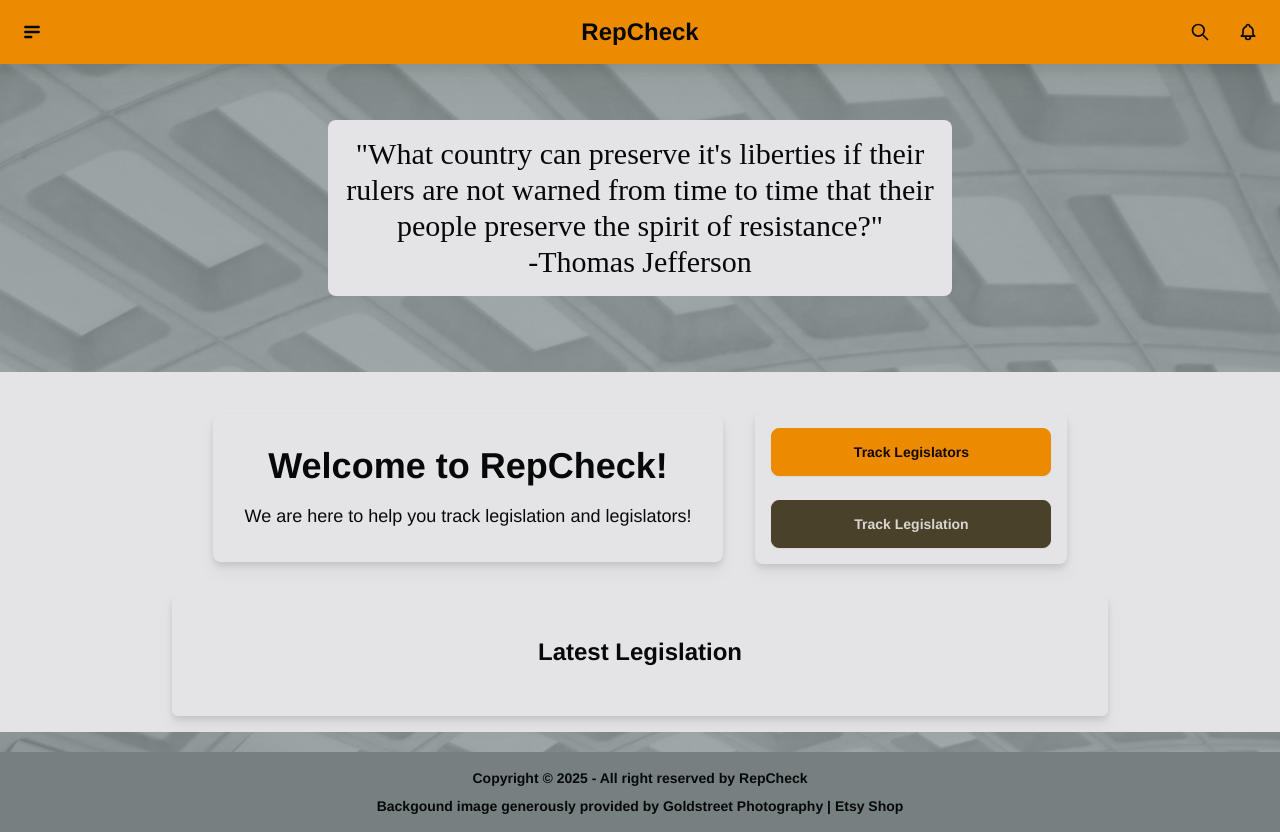
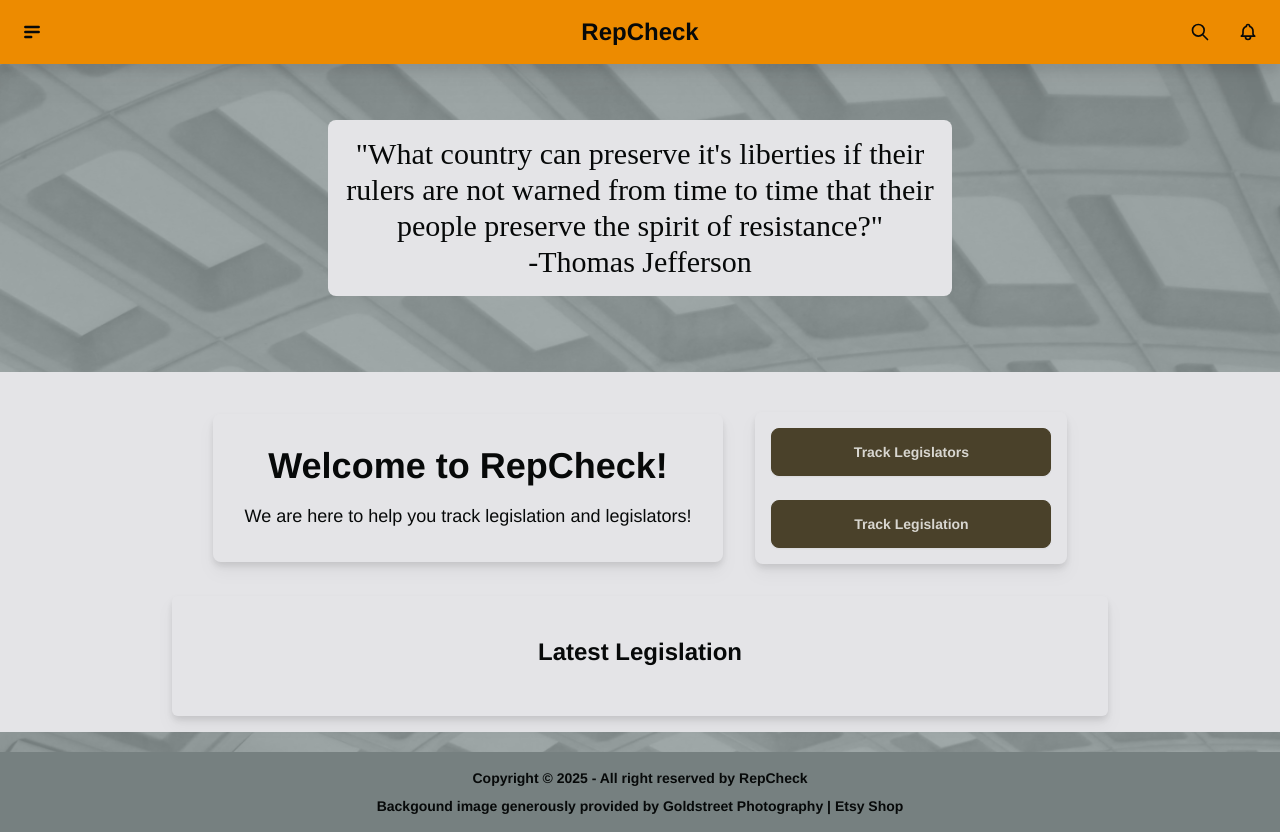
Before and after one commit to JohnWeidman/repcheck, a Django app: page / in a window 1280 px wide. Run offline with Django 5.2, Linux system fonts and the light colour scheme; data that the repository does not hold is empty; some libraries are stand-ins or nearby versions; some web fonts are replaced.

Commit message:
kinda worked

```diff
--- a/core/templates/core/home.html
+++ b/core/templates/core/home.html
@@ -7,7 +7,7 @@
       <p class="text-center text-lg mt-4">We are here to help you track legislation and legislators!</p>
     </div>
     <div class="flex flex-col p-1 md:w-1/4 w-3/4 badge-ghost bg-zinc-200 rounded-lg drop-shadow-lg shadow-black">
-      <a href="{% url 'congress' %}" class="btn btn-secondary m-3">Track Legislators</a>
+      <a href="{% url 'congress' %}" class="btn btn-info m-3">Track Legislators</a>
       <a href="{% url 'legislation_landing_page' %}"
          class="btn btn-info m-3">Track Legislation</a>
     </div>
```
